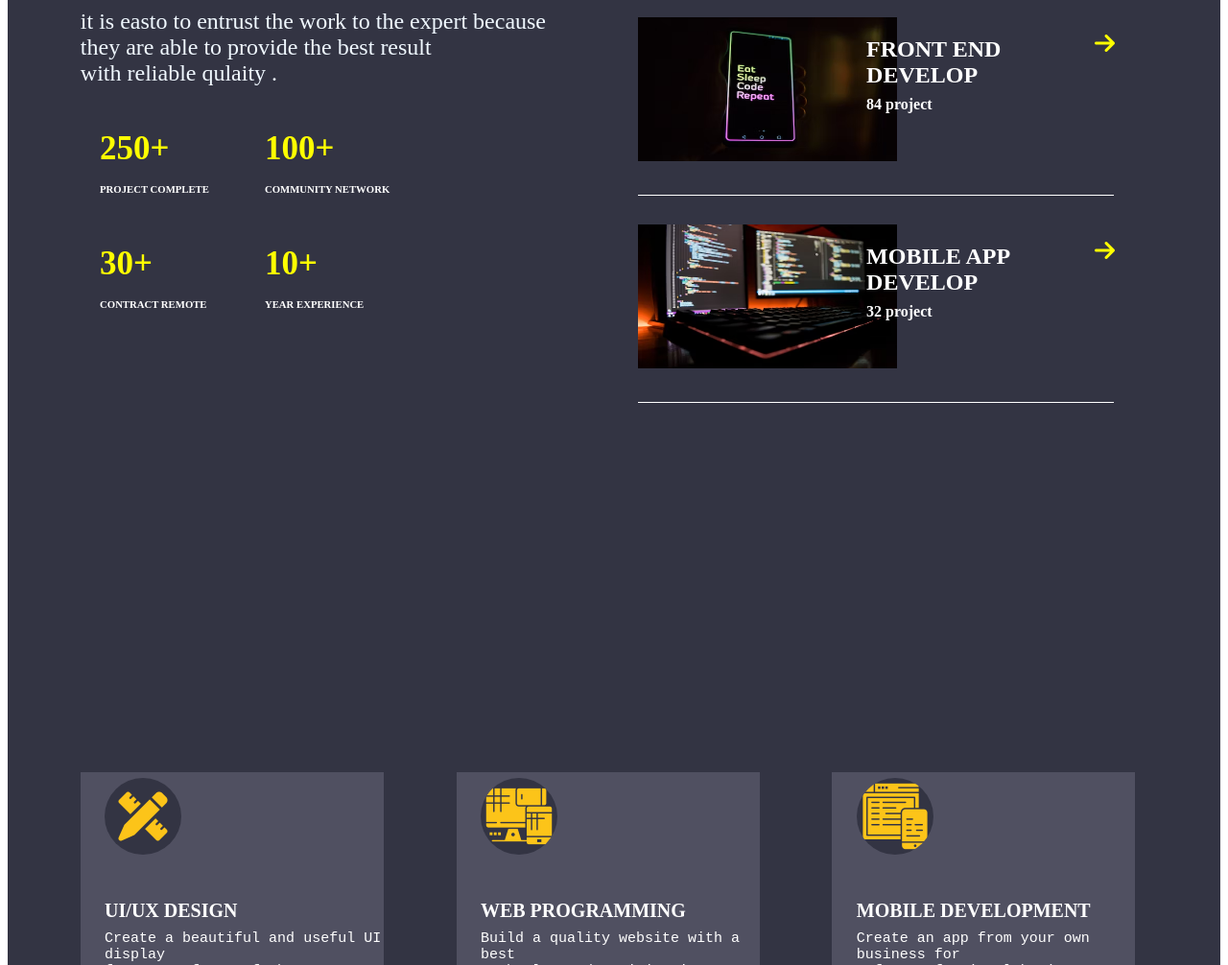
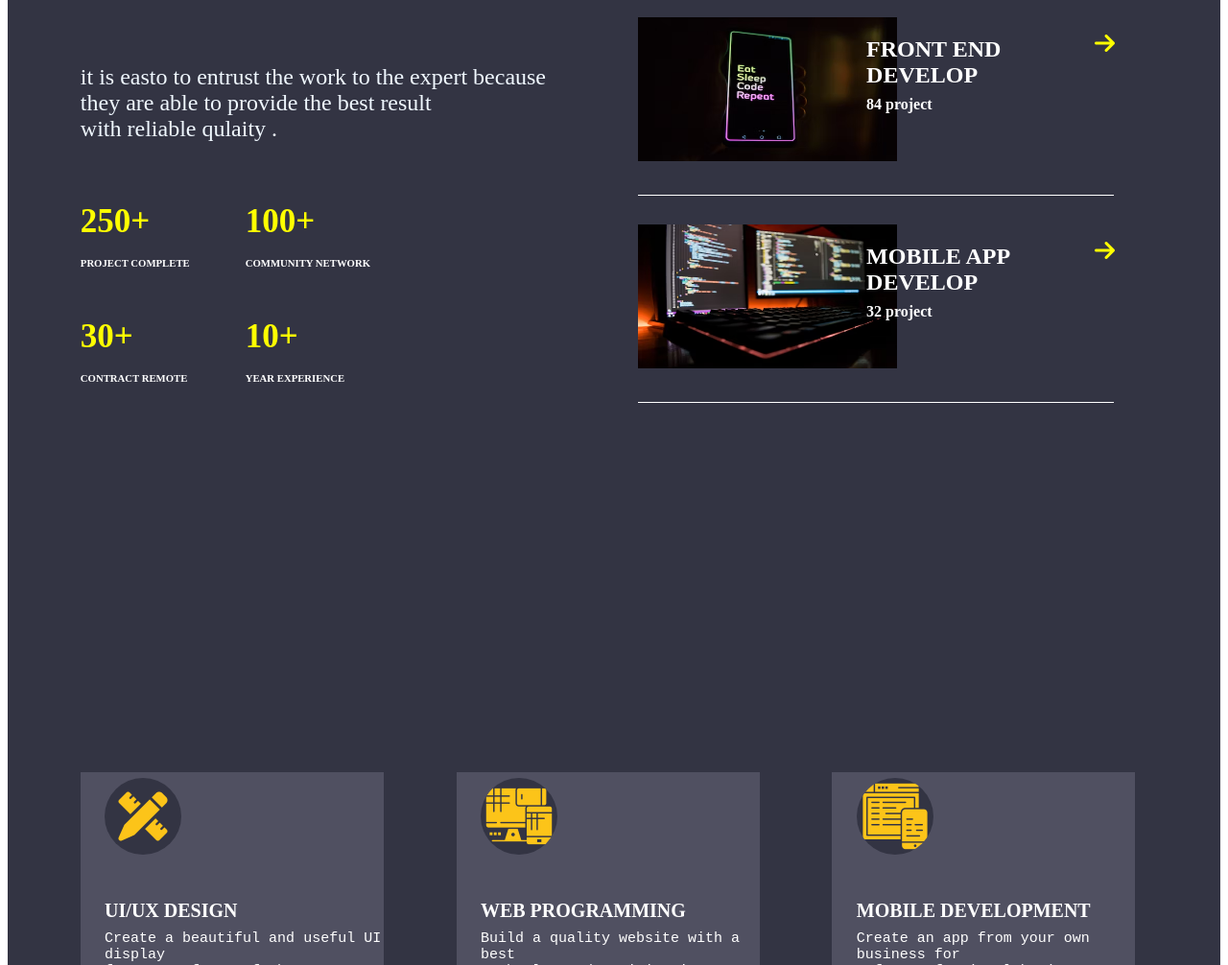
Before and after one commit to insha-khan786/Assignment, a plain HTML site: page INDEX.HTML in a window 1280 px wide. Shown: the part 988-1994 px from the top of the page at 96% size. Drawn offline with Linux system fonts and the light colour scheme.

Commit message:
Update INDEX.HTML

```diff
--- a/INDEX.HTML
+++ b/INDEX.HTML
@@ -66,10 +66,13 @@
     </div>
 
     <div class="box" id="box2">
+
         <div class="cont"><h2 id="what">What Can I Do For <br> Your Needs</h2>
+            <br>
             <h5 id="para2">it is easto to entrust the work to the expert because <br> they are able to provide
                 the best result<br> with reliable qulaity .</h5>
-
+                <br>
+                <div class="mainplus">
                 <div class="plus"><h4 style="color:yellow ; font-size:35px;margin-top: 5px;">250+</h4>
                 <h6 style="color:white;margin-top:-20%;">PROJECT COMPLETE</H6>
                 </div>
@@ -82,6 +85,7 @@
                         <div class="plus"><h4 style="color:yellow ; font-size:35px;margin-top: 5px;">10+</h4>
                             <h6 style="color:white;margin-top:-20%;">YEAR EXPERIENCE</H6>
                             </div>
+                        </div>
         </div>
 
         <div class="cont">
```
